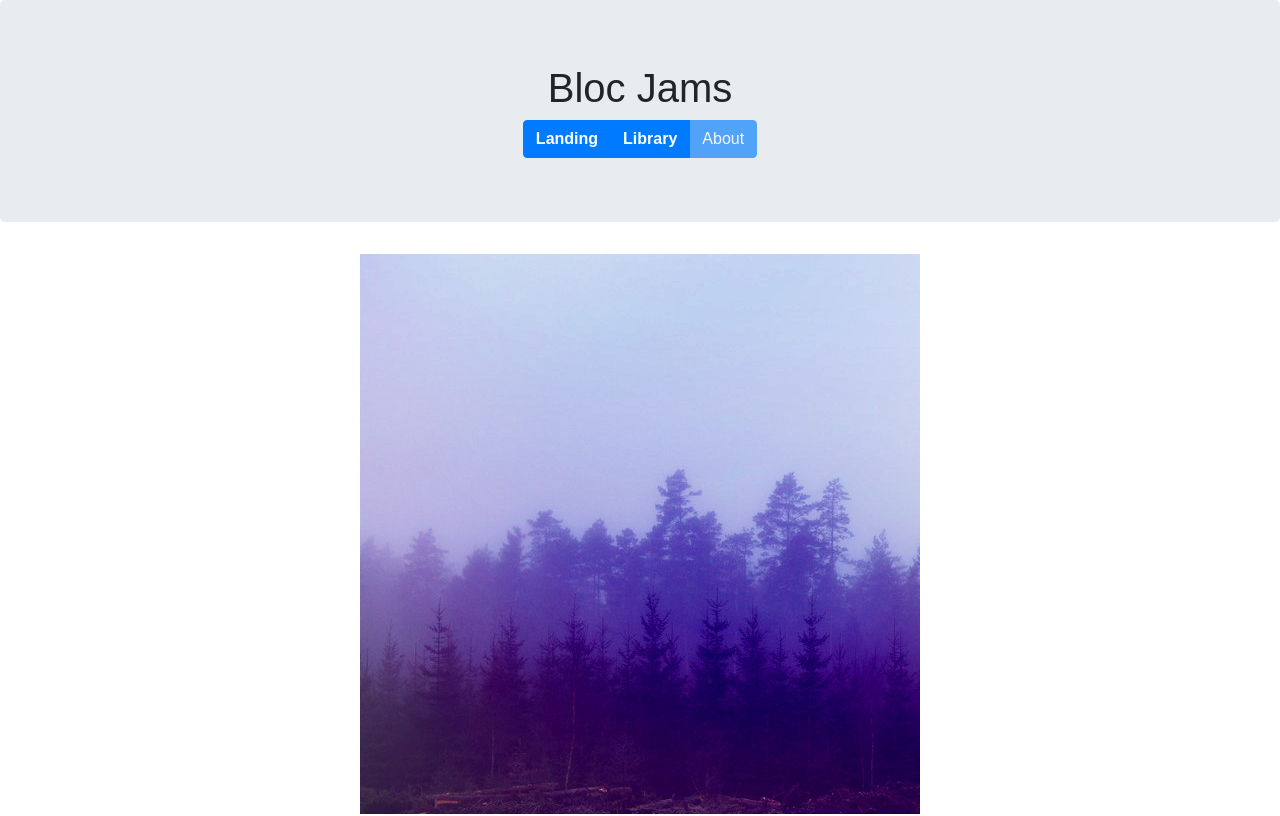
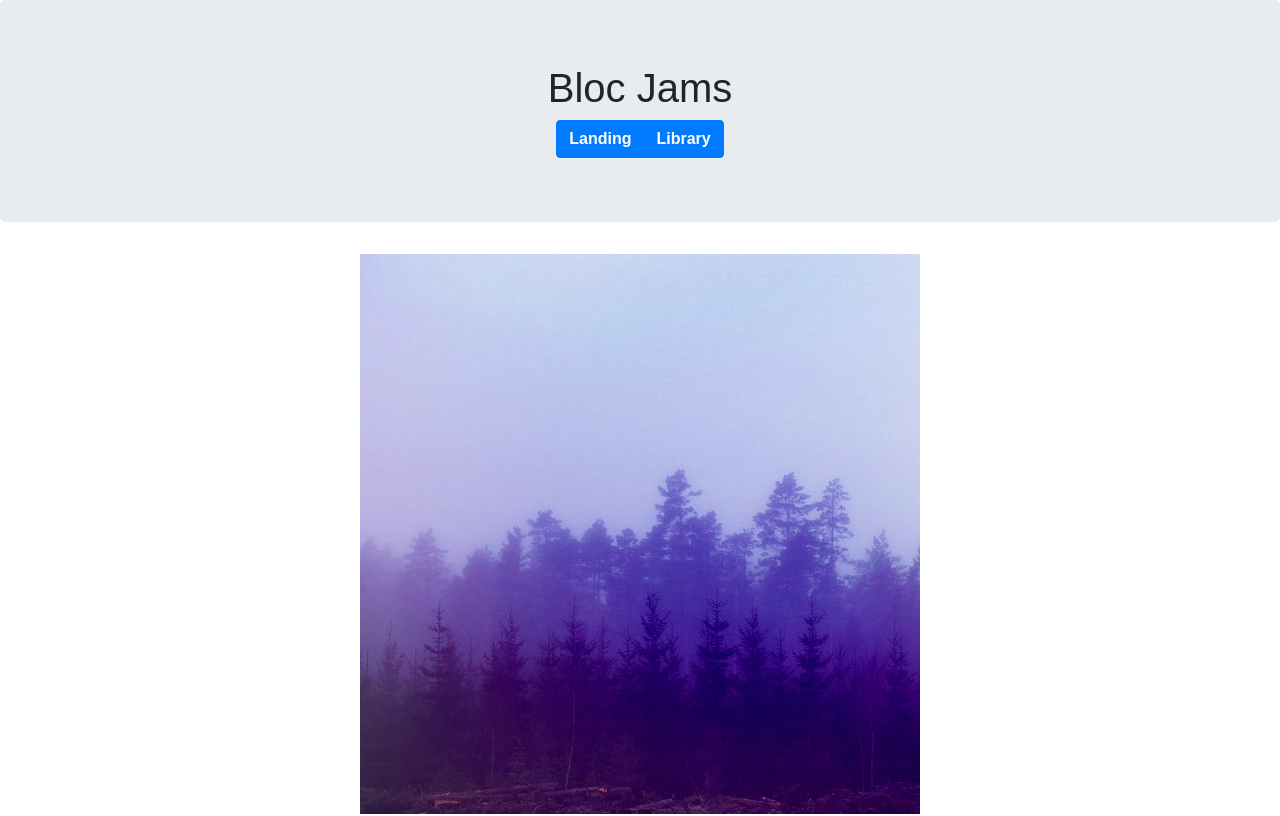
Before and after one commit to DarkVole/bloc-jams-react, a React (Create React App) app: page /album/the-colors in a window 1280 px wide. Shown: the top 816 px of the page. Built offline with nearby package versions, Linux system fonts and the light colour scheme.

Commit message:
bootstrap tweak

```diff
--- a/src/App.js
+++ b/src/App.js
@@ -27,7 +27,7 @@ crossorigin="anonymous"></link>
 <div class="btn-group btn-group-justified ">
   <a href="#" class="btn btn-primary"><Link to='/'><strong><font color = "white">Landing</font></strong></Link></a>
   <a href="#" class="btn btn-primary"><Link to='/library'><strong><font color = "white">Library</font></strong></Link></a>
-  <a href="#" class="btn btn-primary disabled">About</a>
+
 
 </div>
 
--- a/src/components/Album.js
+++ b/src/components/Album.js
@@ -92,6 +92,8 @@ pause() {
       return index + 1;
     }
   }
+
+
 
  formatTime(xTime) {
   var fail = "-:--";
```
